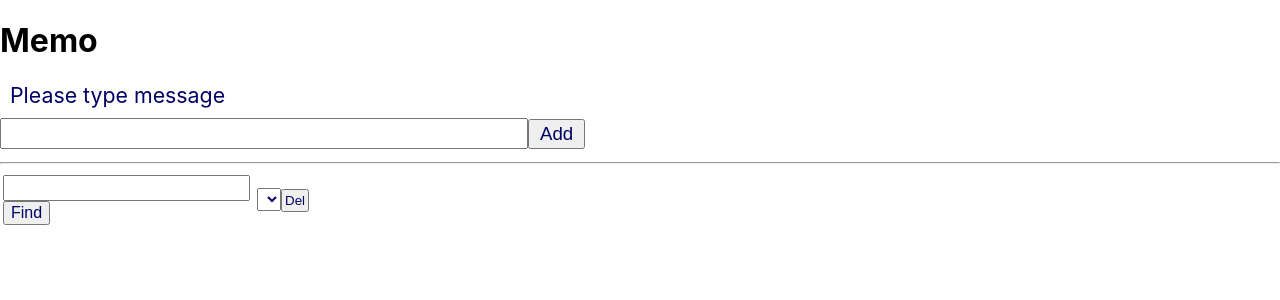
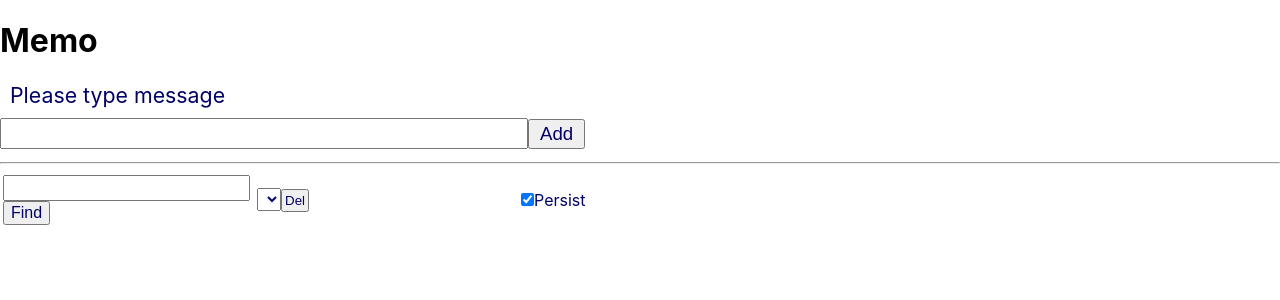
Before and after one commit to taikyunn/redux-memo-app, a React (Create React App) app in the folder frontend/: page / in a window 1280 px wide. Shown: the top 300 px of the page. Built offline with nearby package versions, Linux system fonts and the light colour scheme.

Commit message:
Persistの永続化の開始・一時停止。

```diff
--- a/frontend/src/App.js
+++ b/frontend/src/App.js
@@ -5,6 +5,7 @@
 import AddForm from './memo/AddForm';
 import FindForm from './memo/FindForm';
 import DelForm from './memo/DelForm';
+import PersistForm from './memo/PersistForm';
 
 class App extends Component {
   td = {
@@ -26,6 +27,7 @@
             <tr>
               <td style={this.td}><FindForm /></td>
               <td style={this.td}><DelForm /></td>
+              <td style={this.td}><PersistForm /></td>
             </tr>
           </tbody>
         </table>
--- /dev/null
+++ b/frontend/src/memo/PersistForm.js
@@ -0,0 +1,52 @@
+import React, { Component } from 'react';
+import { connect } from 'react-redux';
+import pstore from '../index.js';
+
+class PersistForm extends Component {
+  check = {
+    margin: '5px 0px'
+  };
+
+  label = {
+    fontSize: '12pt',
+    color: '#006',
+    padding: '2px 10px'
+  };
+
+  constructor(props){
+    super(props);
+    this.state = {
+      check: 'on',
+    }
+    this.doChange = this.doChange.bind(this);
+  }
+
+  doChange(e) {
+    let f = e.target.checked;
+    this.setState({
+      check: f ? 'on' : ''
+    });
+
+    if (f) {
+      // 永続化を開始
+      pstore.persist();
+      pstore.flush();
+    } else {
+      // 永続化一時停止
+      pstore.pause();
+    }
+  }
+
+  render(){
+    return(
+      <div>
+        <label style={this.label}>
+          <input type="checkbox" id="check" size="40" onChange={this.doChange} style={this.check} checked={this.state.check} />
+          Persist
+        </label>
+      </div>
+    )
+  }
+}
+
+export default connect((state)=>state)(PersistForm);
```
